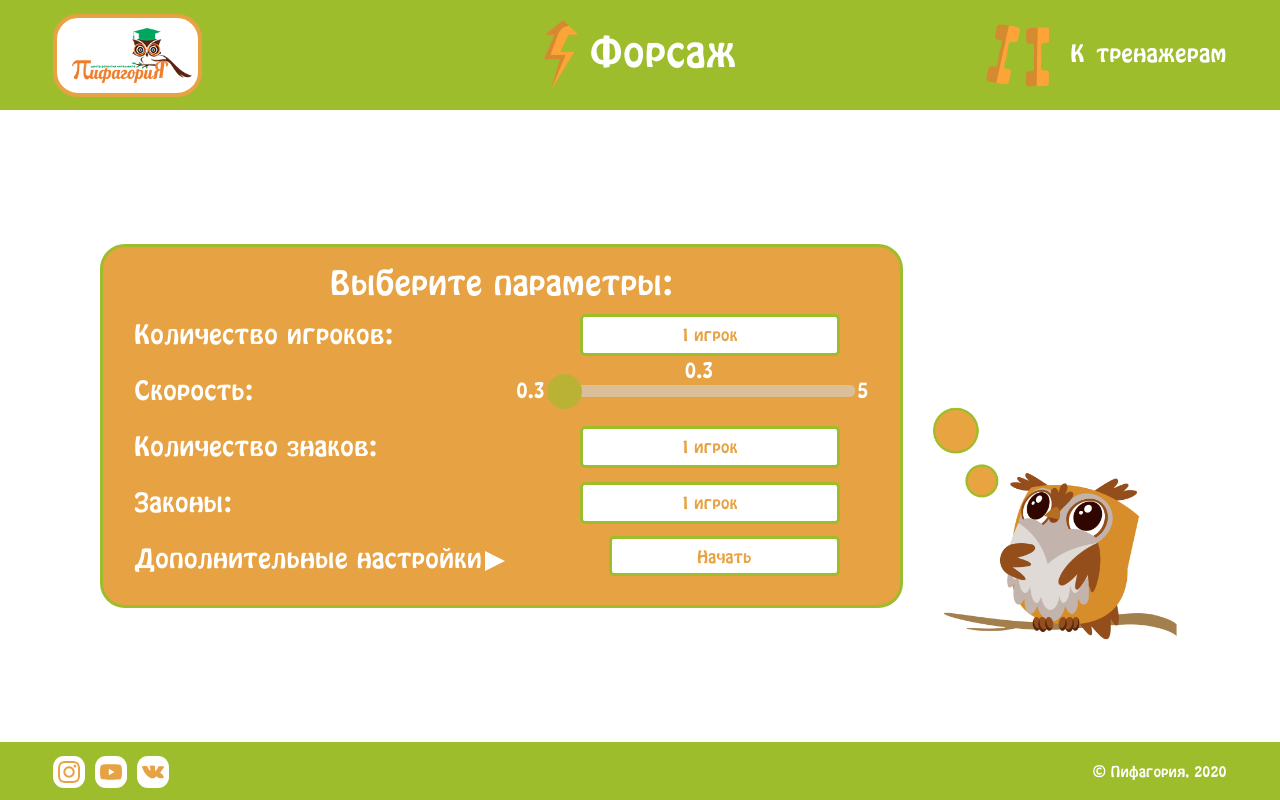
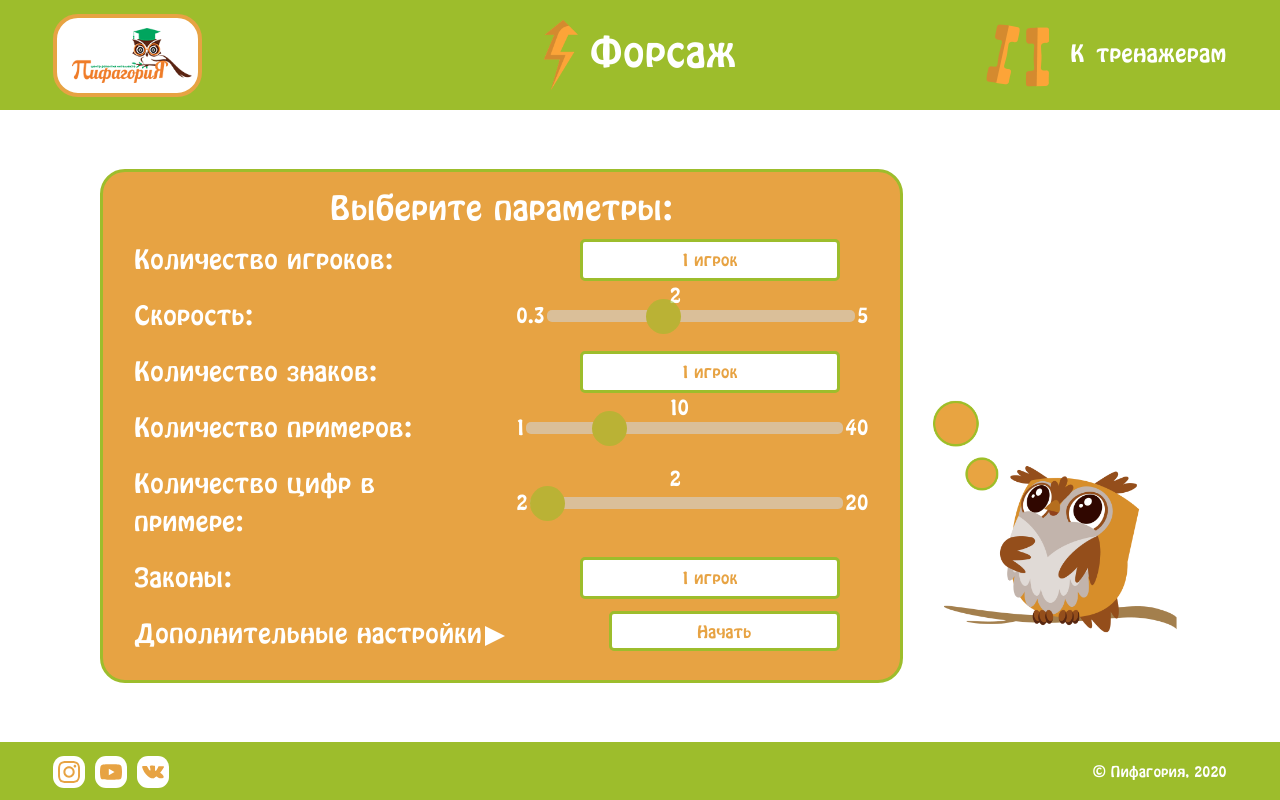
Before and after one commit to IlyaIvanchikov/forsage, a React (Create React App) app: page / in a window 1280 px wide. Built offline with nearby package versions, Linux system fonts and the light colour scheme.

Commit message:
feat: test dispatch

```diff
--- a/src/components/Parameters/Parameters.tsx
+++ b/src/components/Parameters/Parameters.tsx
@@ -34,9 +34,6 @@ const Parameters = ({ handleSubmit, playerParameters }: SubmitForm) => {
 
   return (
     <ParametersView
-      // speed={speed}
-      // rounds={rounds}
-      // digits={digits}
       playerParameters={playerParameters}
       handleSubmit={handleSubmit}
       showPlayers={showPlayers}
--- a/src/components/Parameters/formRange/formRange.module.scss
+++ b/src/components/Parameters/formRange/formRange.module.scss
@@ -21,7 +21,7 @@
   .colRange__pCenter {
     position: absolute;
     bottom: 60%;
-    left: 48%;
+    left: 44%;
   }
 
   .colRange__formControl {
--- a/src/components/Parameters/formRange/formRange.tsx
+++ b/src/components/Parameters/formRange/formRange.tsx
@@ -3,10 +3,16 @@ import { Row, Col, Form } from 'react-bootstrap';
 import classes from './formRange.module.scss';
 import { RangeParameters } from './../../../ts/store';
 
-const FormRange = ({ title, min, max }: RangeParameters) => {
-  const [valueRange, setValueRange] = useState<string>('0.3');
+const FormRange = ({
+  title,
+  min,
+  max,
+  step,
+  currentParametersRange,
+}: RangeParameters) => {
+  const [valueRange, setValueRange] = useState<number>(currentParametersRange);
   const handleRangeChange = (e: React.ChangeEvent<HTMLInputElement>): void => {
-    setValueRange(e.target.value);
+    setValueRange(Number(e.target.value));
   };
   return (
     <Form.Group as={Row} controlId="formPlaintextRange" className="mb-1">
@@ -14,7 +20,7 @@ const FormRange = ({ title, min, max }: RangeParameters) => {
         {title}
       </Form.Label>
       <Col sm="6" className={classes.colRange}>
-        <p className={classes.colRange__pLeft}>0.3</p>
+        <p className={classes.colRange__pLeft}>{min}</p>
         <p className={classes.colRange__pCenter}>{valueRange}</p>
         <Form.Control
           type="range"
@@ -22,11 +28,11 @@ const FormRange = ({ title, min, max }: RangeParameters) => {
           className={classes.colRange__formControl}
           min={min}
           max={max}
-          step="0.1"
+          step={step}
           value={valueRange}
           onChange={handleRangeChange}
         />
-        <p className={classes.colRange__pRight}>5</p>
+        <p className={classes.colRange__pRight}>{max}</p>
       </Col>
     </Form.Group>
   );
--- a/src/components/Parameters/parameters.view.tsx
+++ b/src/components/Parameters/parameters.view.tsx
@@ -41,7 +41,6 @@ const ParametersView = ({
   handleCloseModalLawsClick,
   playerParameters,
 }: EventHandlerProps) => {
-  console.log(playerParameters);
   return (
     <Form className={classes.form} onSubmit={handleSubmit}>
       <h2 className="text-center">Выберите параметры:</h2>
@@ -61,7 +60,8 @@ const ParametersView = ({
         title="Скорость:"
         min={0.3}
         max={5}
-        CurrentValue={playerParameters.speed}
+        step={0.1}
+        currentParametersRange={playerParameters.speed}
       />
       <FormButton
         title="Количество знаков:"
@@ -75,8 +75,20 @@ const ParametersView = ({
         {' '}
         <Signs />
       </ModalComponent>
-      {/* <FormRange title="Количество примеров:" />
-      <FormRange title="Количество цифр в примере:" /> */}
+      <FormRange
+        title="Количество примеров:"
+        min={1}
+        max={40}
+        step={1}
+        currentParametersRange={playerParameters.rounds}
+      />
+      <FormRange
+        title="Количество цифр в примере:"
+        min={2}
+        max={20}
+        step={1}
+        currentParametersRange={playerParameters.digits}
+      />
       <FormButton title="Законы:" handleModalClick={handleModalLawsClick} />
       <ModalComponent
         showModal={showLaws}
--- a/src/container/main/blockParameters/blockParameters.tsx
+++ b/src/container/main/blockParameters/blockParameters.tsx
@@ -5,10 +5,12 @@ import owl from '../../../resources/images/main/owl.png';
 import { DispatchParametersContext, ParametersContext } from '../main-context';
 import { Row, Col, Container } from 'react-bootstrap';
 // import { SubmitForm } from '../../../ts/store';
-// import { StateType } from '../../../container/main/state/reducer';
+import { StateType } from '../../../container/main/state/reducer';
 
 const BlockParameters: React.FC = () => {
-  const { state }: any = useContext(ParametersContext);
+  const { playerParameters }: Partial<StateType> = useContext(
+    ParametersContext
+  );
   const { handleShowSubmit }: any = useContext(DispatchParametersContext);
   // const { playerParameters } = state;
   return (
@@ -17,7 +19,7 @@ const BlockParameters: React.FC = () => {
         <Col sm={12} lg={9}>
           <Parameters
             handleSubmit={handleShowSubmit}
-            playerParameters={state.playerParameters[0]}
+            playerParameters={playerParameters![0]}
             // state={state}
             // params={playerParameters}
           />
--- a/src/container/main/main-context.tsx
+++ b/src/container/main/main-context.tsx
@@ -1,6 +1,8 @@
 import React from 'react';
 // import { SubmitForm } from './../../ts/store';
-// import { StateType, initialState } from './state/reducer';
+import { StateType } from './state/reducer';
 
-export const ParametersContext = React.createContext({});
-export const DispatchParametersContext = React.createContext({});
+export const ParametersContext = React.createContext<Partial<StateType>>({});
+export const DispatchParametersContext = React.createContext<
+  React.Dispatch<any>
+>(() => null);
--- a/src/container/main/main.tsx
+++ b/src/container/main/main.tsx
@@ -13,7 +13,7 @@ const Main: React.FC = () => {
 
   return (
     <DispatchParametersContext.Provider value={{ dispatch, handleShowSubmit }}>
-      <ParametersContext.Provider value={{ state }}>
+      <ParametersContext.Provider value={state}>
         <MainView show={show} />
       </ParametersContext.Provider>
     </DispatchParametersContext.Provider>
--- a/src/container/main/state/reducer.ts
+++ b/src/container/main/state/reducer.ts
@@ -8,35 +8,31 @@ export interface StateTypeItem {
   digits: number;
 }
 
-type ActionType =
-  | {
-      type: 'CREATE_PARAMETERS';
-      payload: StateType;
-    }
-  | {
-      type: 'CHANGE_PARAMETERS';
-      payload: StateType;
-    };
+type ActionType = {
+  type: 'CHANGE_PARAMETERS' | 'decrement' | 'increment';
+};
 
 export const initialState: StateType = {
   playerParameters: [
     {
       speed: 2,
       rounds: 10,
-      digits: 1,
+      digits: 2,
     },
   ],
 };
 
 export const reducer = (state: StateType, action: ActionType) => {
   switch (action.type) {
-    // case 'CREATE_PARAMETERS':
-    //   return [
-    //     state,
-    //     {
-    //       speed: action.payload,
-    //     },
-    //   ];
+    case 'CHANGE_PARAMETERS':
+      return [
+        ...state.playerParameters,
+        {
+          speed: 1,
+          digits: 1,
+          rounds: 1,
+        },
+      ];
     default:
       return state;
   }
```
Also changed, not shown: src/ts/store.ts (+5 -2 lines).
